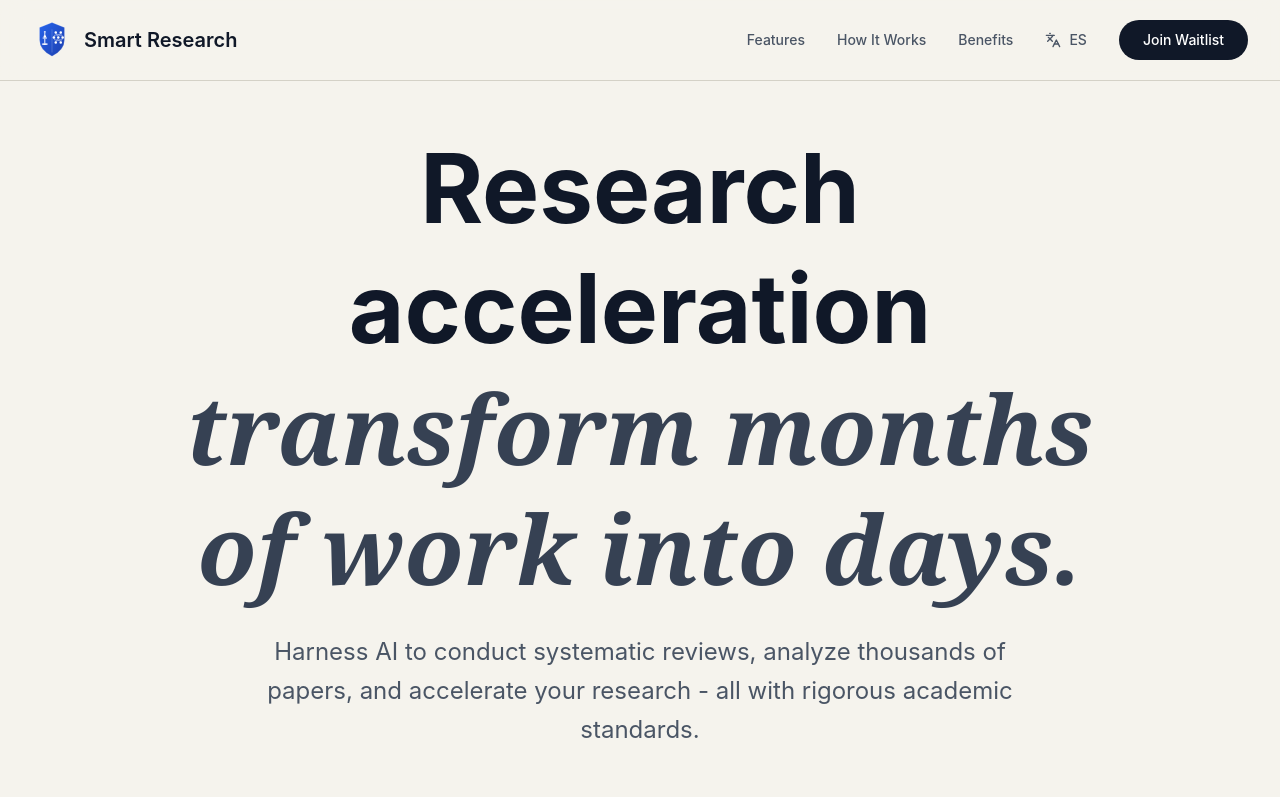
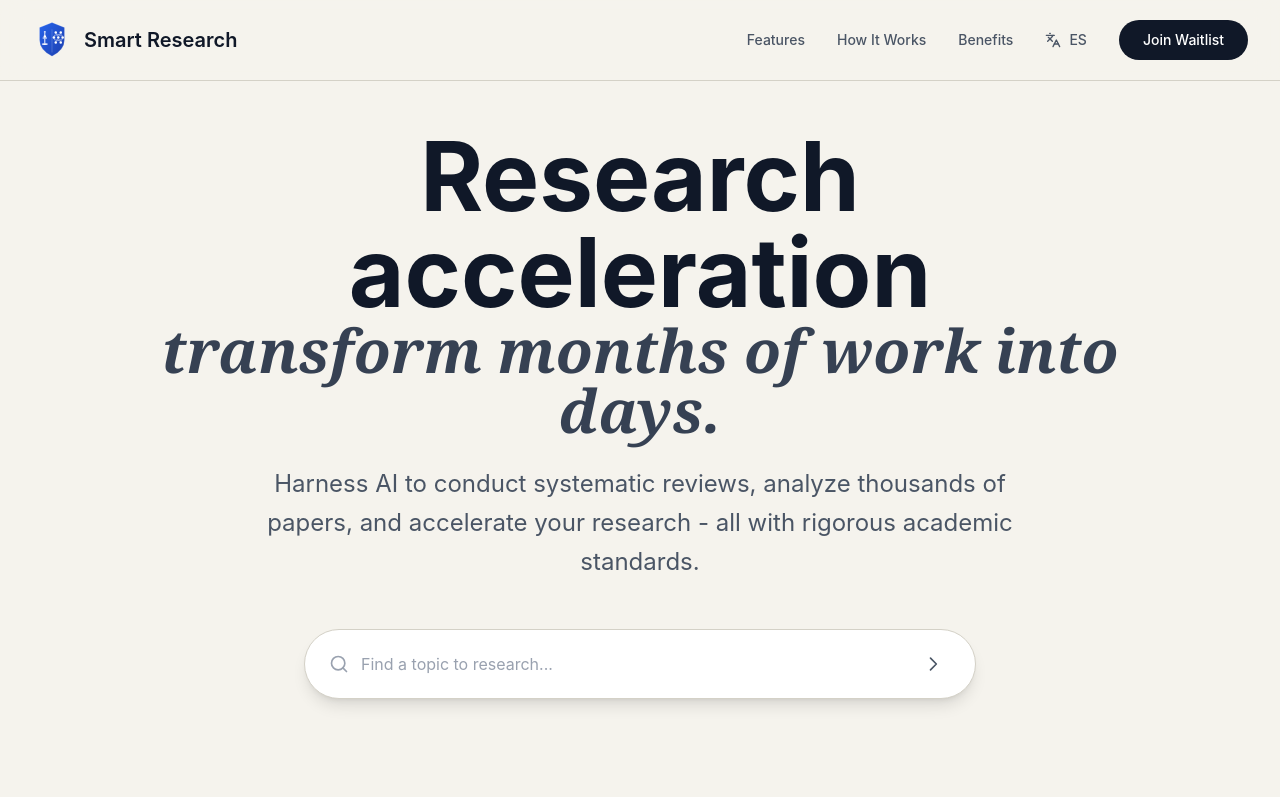
Before and after one commit to sgvsm/smart-researcher, a React (Vite) app: page / in a window 1280 px wide. Shown: the top 797 px of the page. Built offline with nearby package versions, Linux system fonts and the light colour scheme.

Commit message:
Juggler Struggler

```diff
--- a/src/App.tsx
+++ b/src/App.tsx
@@ -115,9 +115,9 @@ function App() {
       {/* Hero Section */}
       <section className="pt-32 pb-32 px-4 sm:px-6 lg:px-8 min-h-screen flex items-center justify-center">
         <div className="max-w-5xl mx-auto text-center">
-          <h1 className="text-5xl sm:text-6xl md:text-7xl lg:text-8xl font-bold leading-tight mb-6">
-            <span className="block text-gray-900">{t('hero.title')}</span>
-            <span className="block font-serif italic text-gray-700">{t('hero.titleItalic')}</span>
+          <h1 className="font-bold leading-tight mb-6">
+            <span className="block text-5xl sm:text-6xl md:text-7xl lg:text-8xl text-gray-900">{t('hero.title')}</span>
+            <span className="block text-3xl sm:text-4xl md:text-5xl lg:text-6xl font-serif italic text-gray-700">{t('hero.titleItalic')}</span>
           </h1>
 
           <p className="text-lg sm:text-xl md:text-2xl text-gray-600 leading-relaxed max-w-3xl mx-auto mb-12">
--- a/src/i18n/locales/es.json
+++ b/src/i18n/locales/es.json
@@ -9,7 +9,7 @@
   "hero": {
     "badge": "INVESTIGACIÓN INTELIGENTE V1.0 EN VIVO",
     "title": "Aceleración de la investigación",
-    "titleItalic": "transforma meses de tareas en días.",
+    "titleItalic": "transforma meses de trabajo en días.",
     "subtitle": "Aprovecha la IA para realizar revisiones sistemáticas, analizar miles de artículos y acelerar tu investigación - todo con rigurosos estándares académicos.",
     "searchPlaceholder": "Encuentra un tema para investigar...",
     "searchHint": "⌘K para abrir • Procesamiento de Lenguaje Natural",
--- a/src/index.css
+++ b/src/index.css
@@ -1,4 +1,5 @@
 @import "tailwindcss";
+@import url('https://fonts.googleapis.com/css2?family=Crimson+Text:ital,wght@0,400;0,600;0,700;1,400;1,600;1,700&family=Inter:wght@300;400;500;600;700&display=swap');
 
 @theme {
   --color-background: #f5f3ed;
@@ -23,8 +24,6 @@
   --radius: 0.5rem;
 }
 
-@import url('https://fonts.googleapis.com/css2?family=Crimson+Text:ital,wght@0,400;0,600;0,700;1,400;1,600;1,700&family=Inter:wght@300;400;500;600;700&display=swap');
-
 * {
   border-color: var(--color-border);
 }
```
